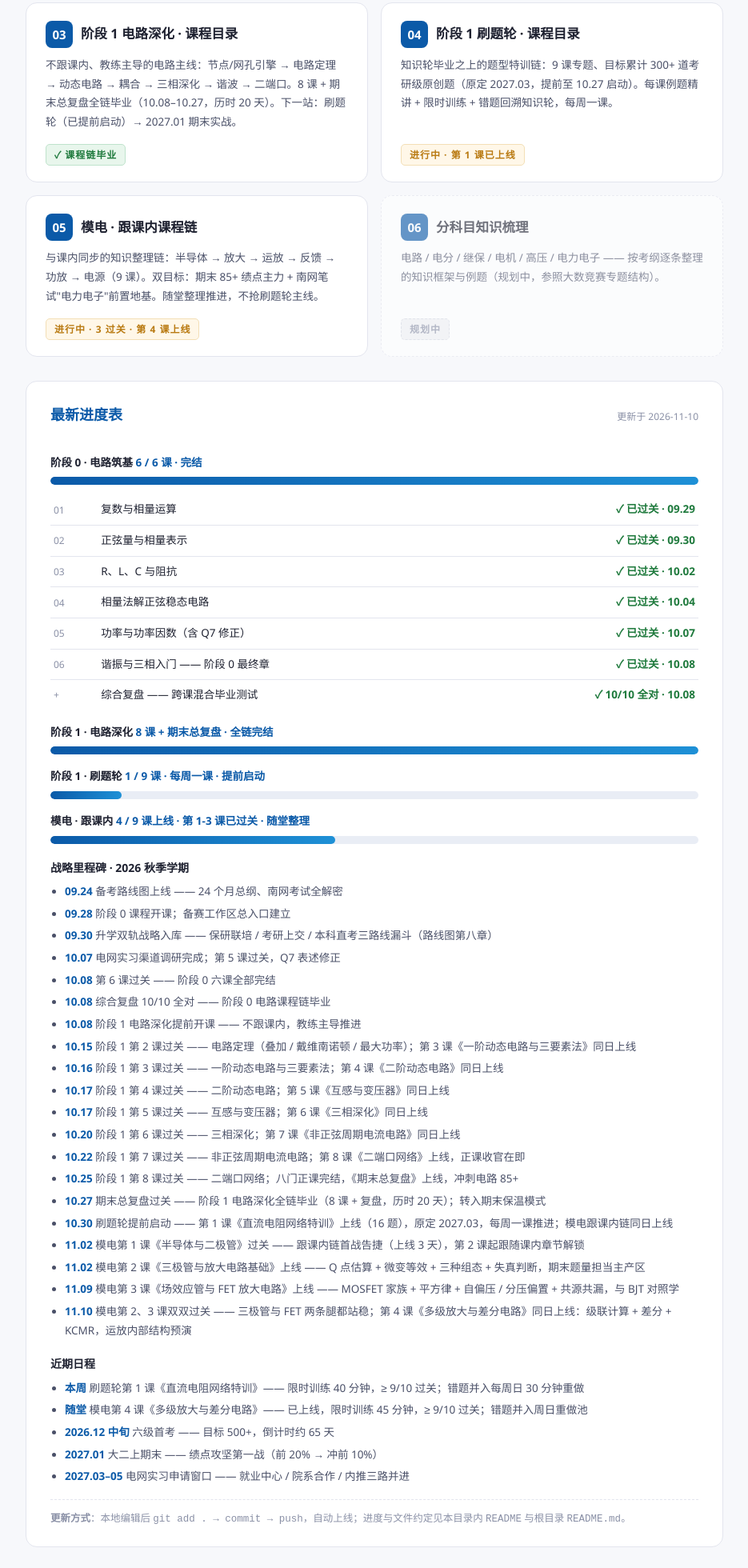
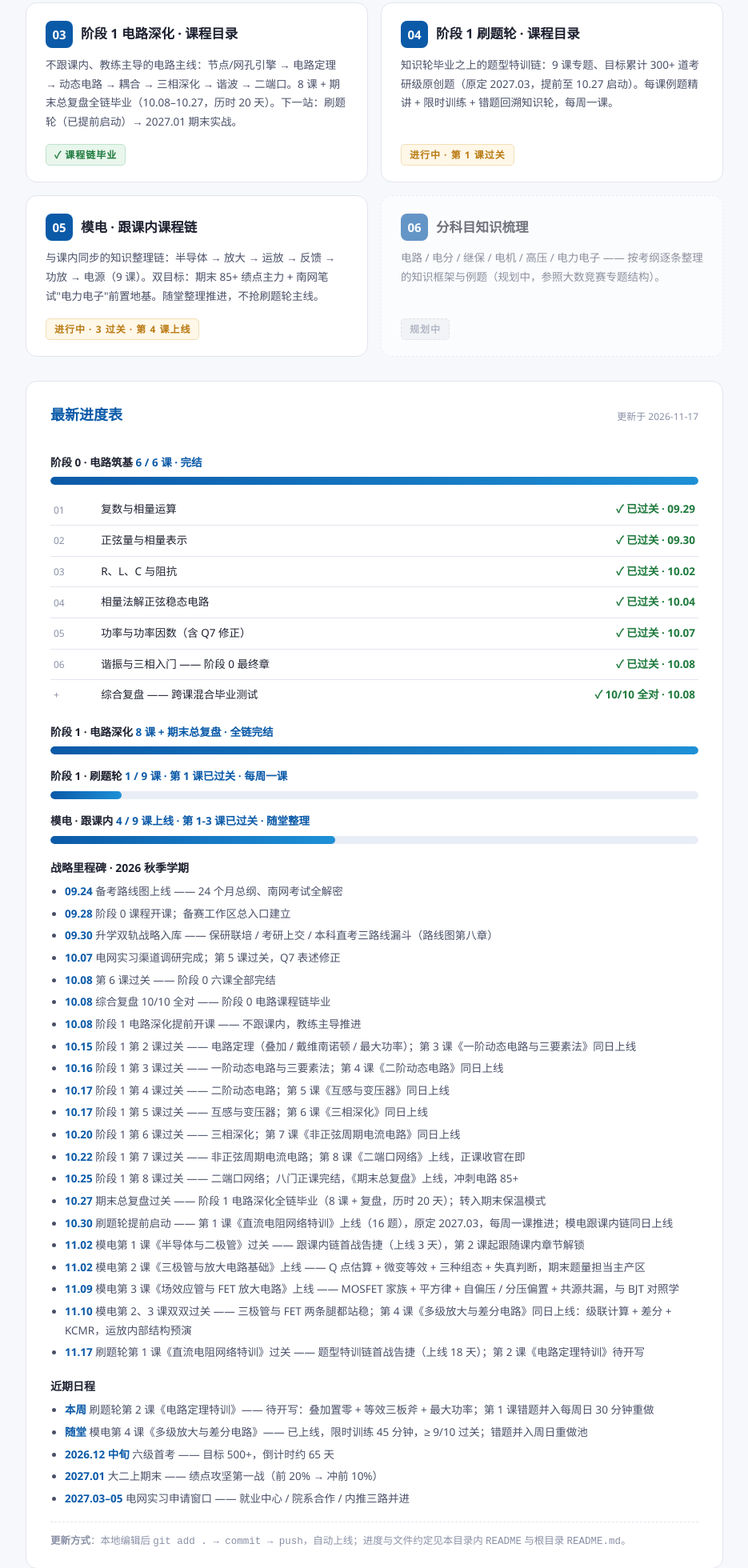
Before and after one commit to GEMzsx/CompetitionPrep_Workspace, a plain HTML site: page 电网备考/index.html in a window 1280 px wide. Shown: the part 594-2554 px from the top of the page at 80% size, without its empty margins (172-1107 px from the left). Drawn offline with Linux system fonts and the light colour scheme.

Commit message:
刷题轮第 1 课《直流电阻网络特训》过关打卡（11.17），同步目录与主门户进度

```diff
--- a/电网备考/index.html
+++ b/电网备考/index.html
@@ -188,7 +188,7 @@ footer a { color: var(--ink-soft); text-decoration: none; border-bottom: 1px das
   <a class="tcard" href="阶段1_刷题轮/index.html">
     <div class="head"><span class="no">04</span><h3>阶段 1 刷题轮 · 课程目录</h3></div>
     <p>知识轮毕业之上的题型特训链：9 课专题、目标累计 300+ 道考研级原创题（原定 2027.03，提前至 10.27 启动）。每课例题精讲 + 限时训练 + 错题回溯知识轮，每周一课。</p>
-    <span class="status status-wip">进行中 · 第 1 课已上线</span>
+    <span class="status status-wip">进行中 · 第 1 课过关</span>
   </a>
 
   <a class="tcard" href="模电/index.html">
@@ -209,7 +209,7 @@ footer a { color: var(--ink-soft); text-decoration: none; border-bottom: 1px das
 <div class="guide">
   <div class="p-head">
     <h2>最新进度表</h2>
-    <span class="utime">更新于 2026-11-10</span>
+    <span class="utime">更新于 2026-11-17</span>
   </div>
 
   <div class="pbar-label">阶段 0 · 电路筑基 <span style="color:var(--blue);">6 / 6 课 · 完结</span></div>
@@ -228,7 +228,7 @@ footer a { color: var(--ink-soft); text-decoration: none; border-bottom: 1px das
   <div class="pbar-label" style="margin-top:16px;">阶段 1 · 电路深化 <span style="color:var(--blue);">8 课 + 期末总复盘 · 全链完结</span></div>
   <div class="pbar"><div class="pbar-fill" style="width:100%;"></div></div>
 
-  <div class="pbar-label" style="margin-top:16px;">阶段 1 · 刷题轮 <span style="color:var(--blue);">1 / 9 课 · 每周一课 · 提前启动</span></div>
+  <div class="pbar-label" style="margin-top:16px;">阶段 1 · 刷题轮 <span style="color:var(--blue);">1 / 9 课 · 第 1 课已过关 · 每周一课</span></div>
   <div class="pbar"><div class="pbar-fill" style="width:11%;"></div></div>
 
   <div class="pbar-label" style="margin-top:16px;">模电 · 跟课内 <span style="color:var(--blue);">4 / 9 课上线 · 第 1-3 课已过关 · 随堂整理</span></div>
@@ -256,11 +256,12 @@ footer a { color: var(--ink-soft); text-decoration: none; border-bottom: 1px das
     <li><span class="date">11.02</span> 模电第 2 课《三极管与放大电路基础》上线 —— Q 点估算 + 微变等效 + 三种组态 + 失真判断，期末题量担当主产区</li>
     <li><span class="date">11.09</span> 模电第 3 课《场效应管与 FET 放大电路》上线 —— MOSFET 家族 + 平方律 + 自偏压 / 分压偏置 + 共源共漏，与 BJT 对照学</li>
     <li><span class="date">11.10</span> 模电第 2、3 课双双过关 —— 三极管与 FET 两条腿都站稳；第 4 课《多级放大与差分电路》同日上线：级联计算 + 差分 + KCMR，运放内部结构预演</li>
+    <li><span class="date">11.17</span> 刷题轮第 1 课《直流电阻网络特训》过关 —— 题型特训链首战告捷（上线 18 天）；第 2 课《电路定理特训》待开写</li>
   </ul>
 
   <h3>近期日程</h3>
   <ul class="mile">
-    <li><span class="date">本周</span> 刷题轮第 1 课《直流电阻网络特训》—— 限时训练 40 分钟，≥ 9/10 过关；错题并入每周日 30 分钟重做</li>
+    <li><span class="date">本周</span> 刷题轮第 2 课《电路定理特训》—— 待开写：叠加置零 + 等效三板斧 + 最大功率；第 1 课错题并入每周日 30 分钟重做</li>
     <li><span class="date">随堂</span> 模电第 4 课《多级放大与差分电路》—— 已上线，限时训练 45 分钟，≥ 9/10 过关；错题并入周日重做池</li>
     <li><span class="date">2026.12 中旬</span> 六级首考 —— 目标 500+，倒计时约 65 天</li>
     <li><span class="date">2027.01</span> 大二上期末 —— 绩点攻坚第一战（前 20% → 冲前 10%）</li>
```
Also changed, not shown: 电网备考/阶段1_刷题轮/index.html (+4 -4 lines).
